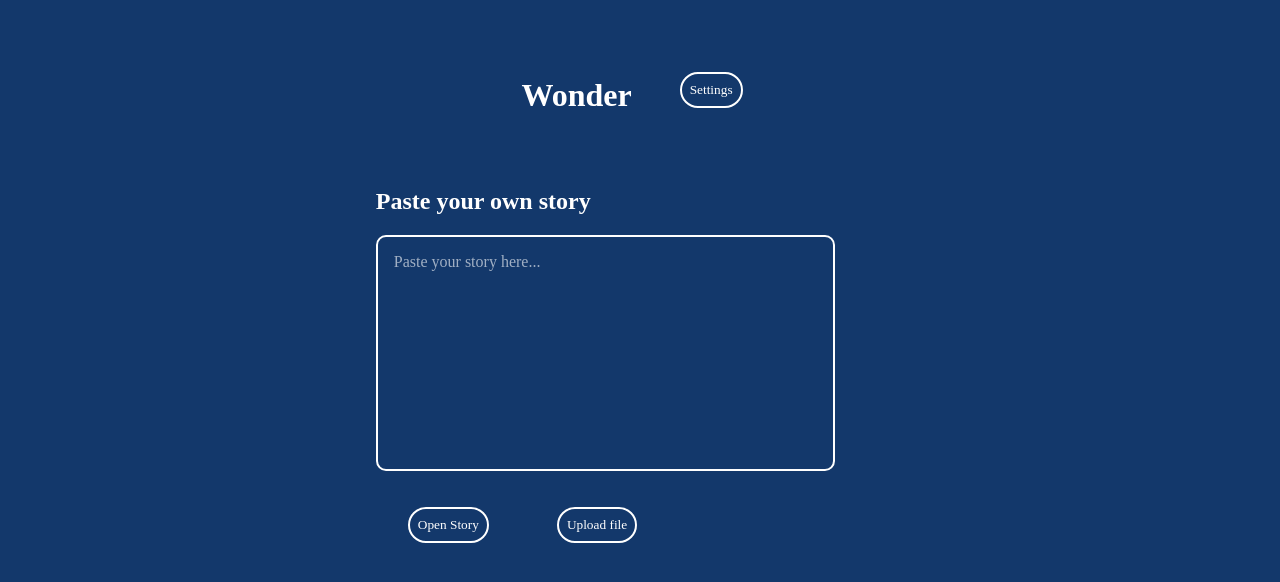
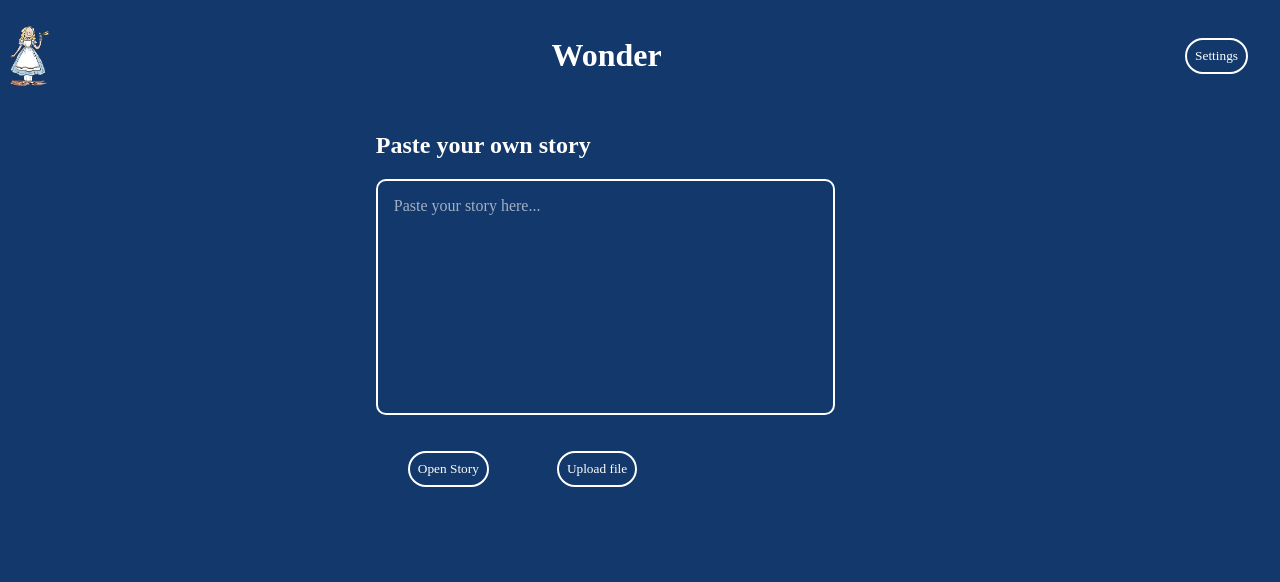
Before and after one commit to nabihai1/wonder, a plain HTML site: page frontend/index.html in a window 1280 px wide. Drawn offline with Linux system fonts and the light colour scheme; a web font is replaced by a local one.

Commit message:
Changed header div to header and updated css

```diff
--- a/frontend/index.html
+++ b/frontend/index.html
@@ -10,12 +10,13 @@
     <title>Wonder</title>
 </head>
 <body>
-    <div class="header">
+    <header class="header">
+        <img src = "icons/alice.png" alt="Alice icon">
         <h1>Wonder</h1>
         <div class="header-buttons">
             <button id="settingsBtn">Settings</button>
         </div>
-    </div>
+    </header>
     <div class="main">
         <h2>Paste your own story</h2>
         <textarea id="story-input" placeholder="Paste your story here..."></textarea>
--- a/frontend/styles.css
+++ b/frontend/styles.css
@@ -26,13 +26,23 @@ body {
     align-items: center;
     height: 100vh;
     margin: 0;
-    padding: 24px;
+    padding: 0;
     box-sizing: border-box;
 }
 
 .header {
     display: flex;
-    margin: 1rem;
+    justify-content: space-between;
+    align-items: center;
+    width: 100%;
+    box-sizing: border-box;
+    margin-top: 0;
+}
+
+img {
+    width: 60px;
+    height: 60px;
+    object-fit: contain;
 }
 
 .main {
```
Also changed, not shown: frontend/story.html (+2 -2 lines).
